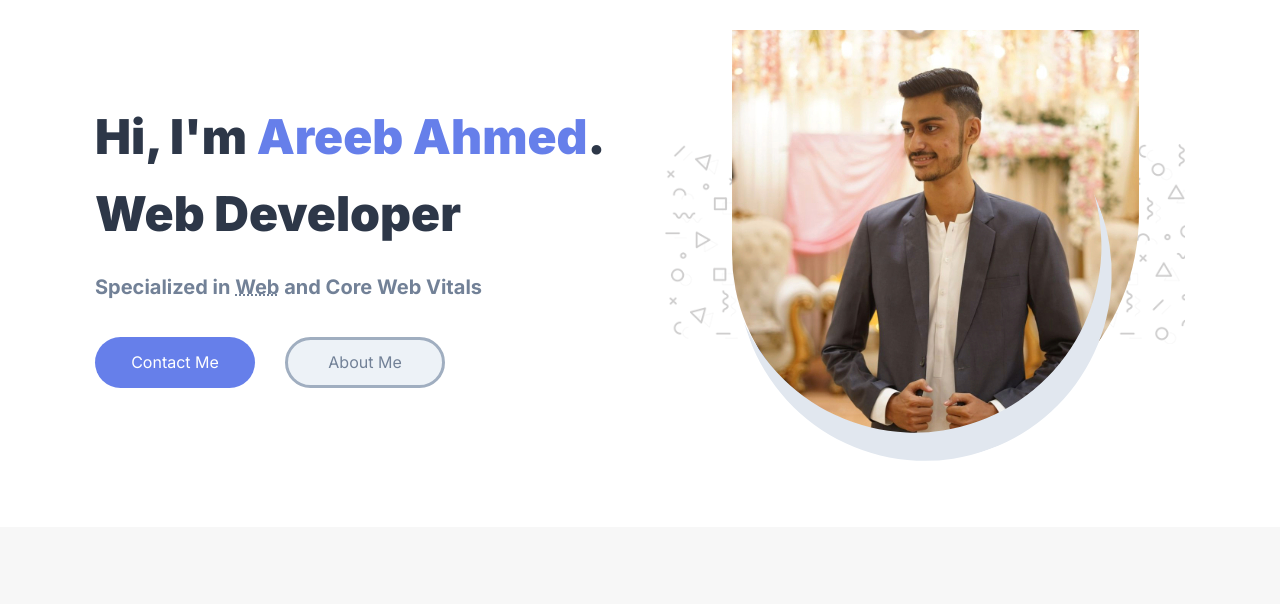
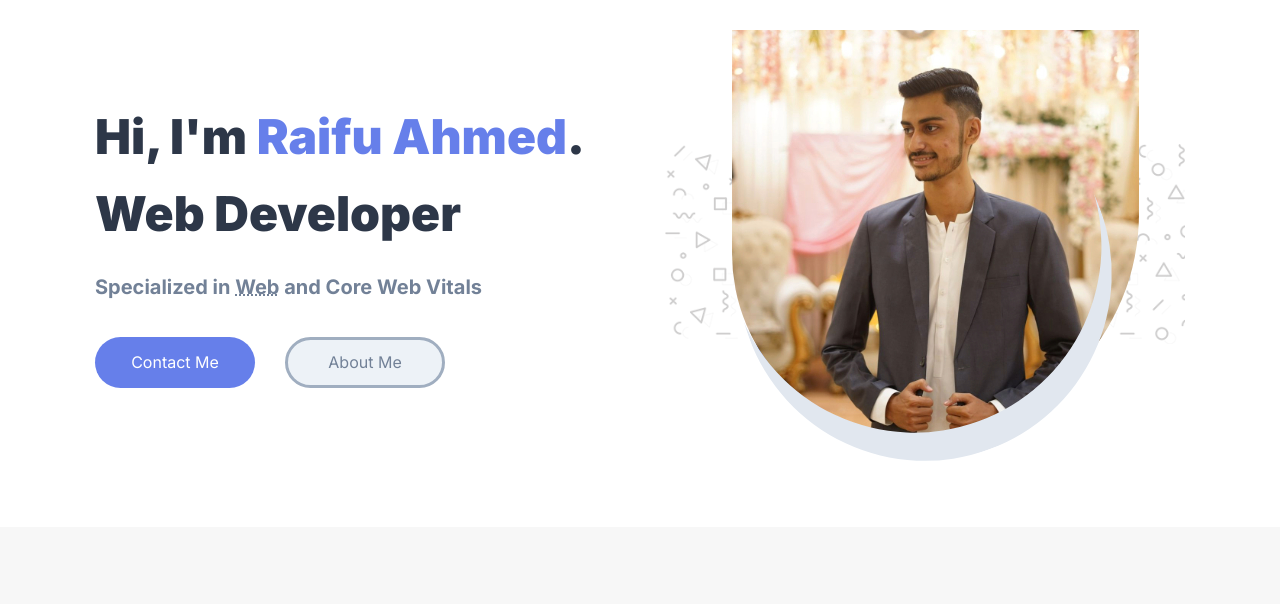
Before and after one commit to areebhitman0123/areebahmedcloud, a plain HTML site: page index.html in a window 1280 px wide. Shown: the part 91-695 px from the top of the page. Drawn offline with nearby package versions, Linux system fonts and the light colour scheme.

Commit message:
Changed Web

```diff
--- a/index.html
+++ b/index.html
@@ -152,7 +152,7 @@
         <div class="left">
 
           <h1 class="h1">
-            Hi, I'm <b>Areeb&nbsp;Ahmed</b>.
+            Hi, I'm <b>Raifu&nbsp;Ahmed</b>.
             <br>Web Developer
           </h1>
 
```
